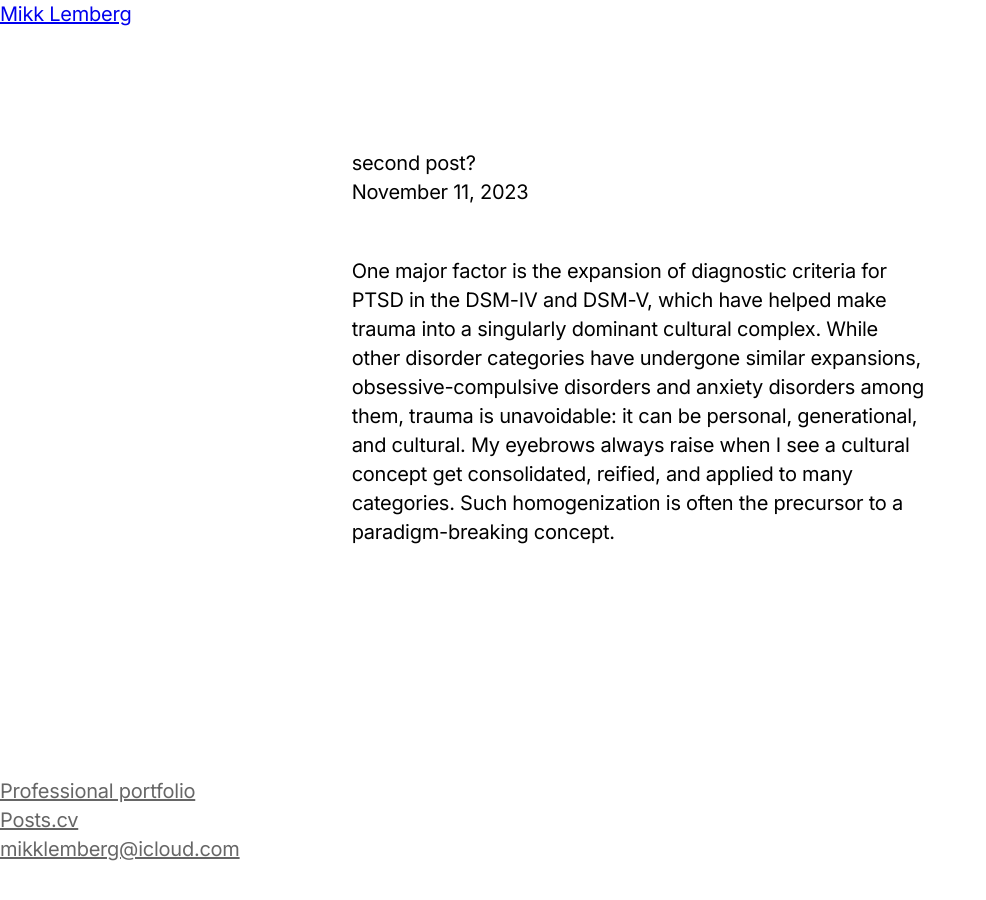
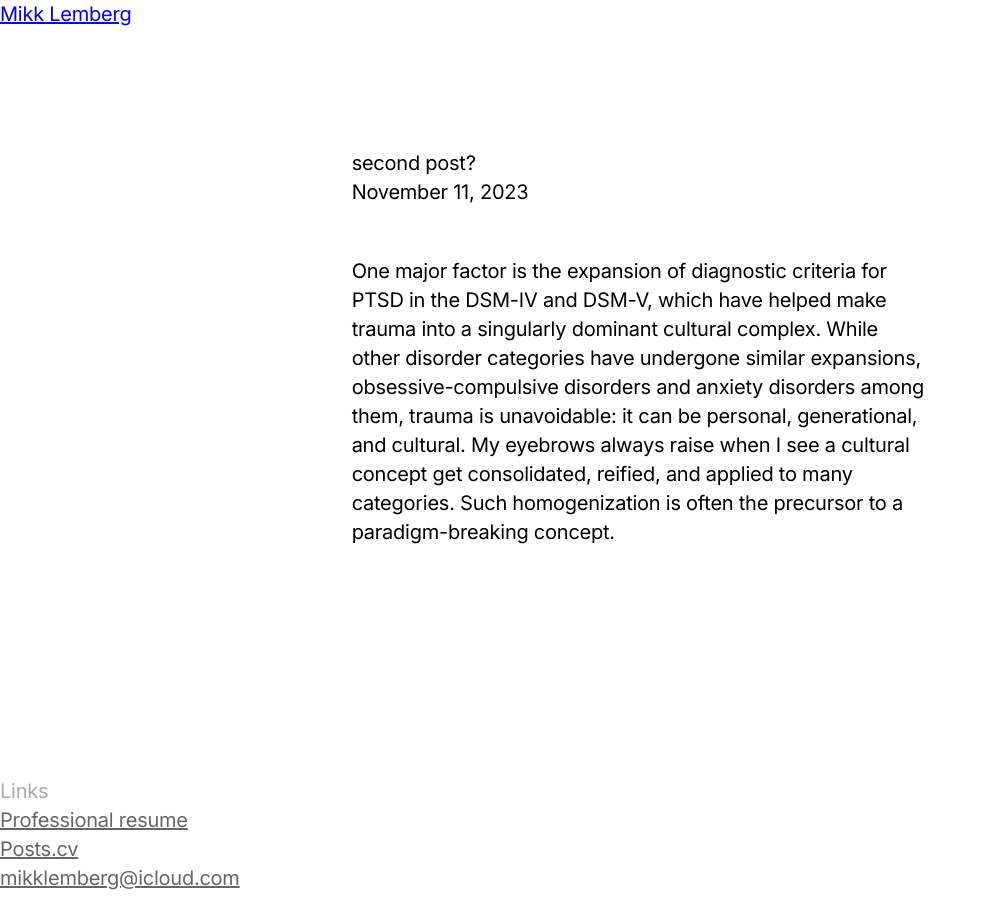
Before and after one commit to mikklemberg/My-personal-notes, a Jekyll site: the page built from _posts/2023-11-11-second-post.md, in a window 1280 px wide. Shown: the whole page, without its empty margins (0-986 px from the left). Built offline with Jekyll 4.4.1, drawn with Linux system fonts in a browser that asks for light colours.

Commit message:
Update post.html

```diff
--- a/_layouts/post.html
+++ b/_layouts/post.html
@@ -23,10 +23,12 @@
         </article>
     </div>
 
-    <footer class="footer">
-        <a href="https://mikklemberg.ee">Professional portfolio</a>
-        <a href="httsp://posts.cv/mikk">Posts.cv</a>
-        <a href="mailto:mikklemberg@icloud.com">mikklemberg@icloud.com</a>
-    </footer>
+   <!-- Footer Section -->
+        <footer class="footer">
+            <p>Links</p>
+            <a href="https://mikklemberg.ee">Professional resume</a>
+            <a href="https://posts.cv/mikk">Posts.cv</a>
+            <a href="mailto:mikklemberg@icloud.com">mikklemberg@icloud.com</a>
+        </footer>
 </body>
 </html>
```
